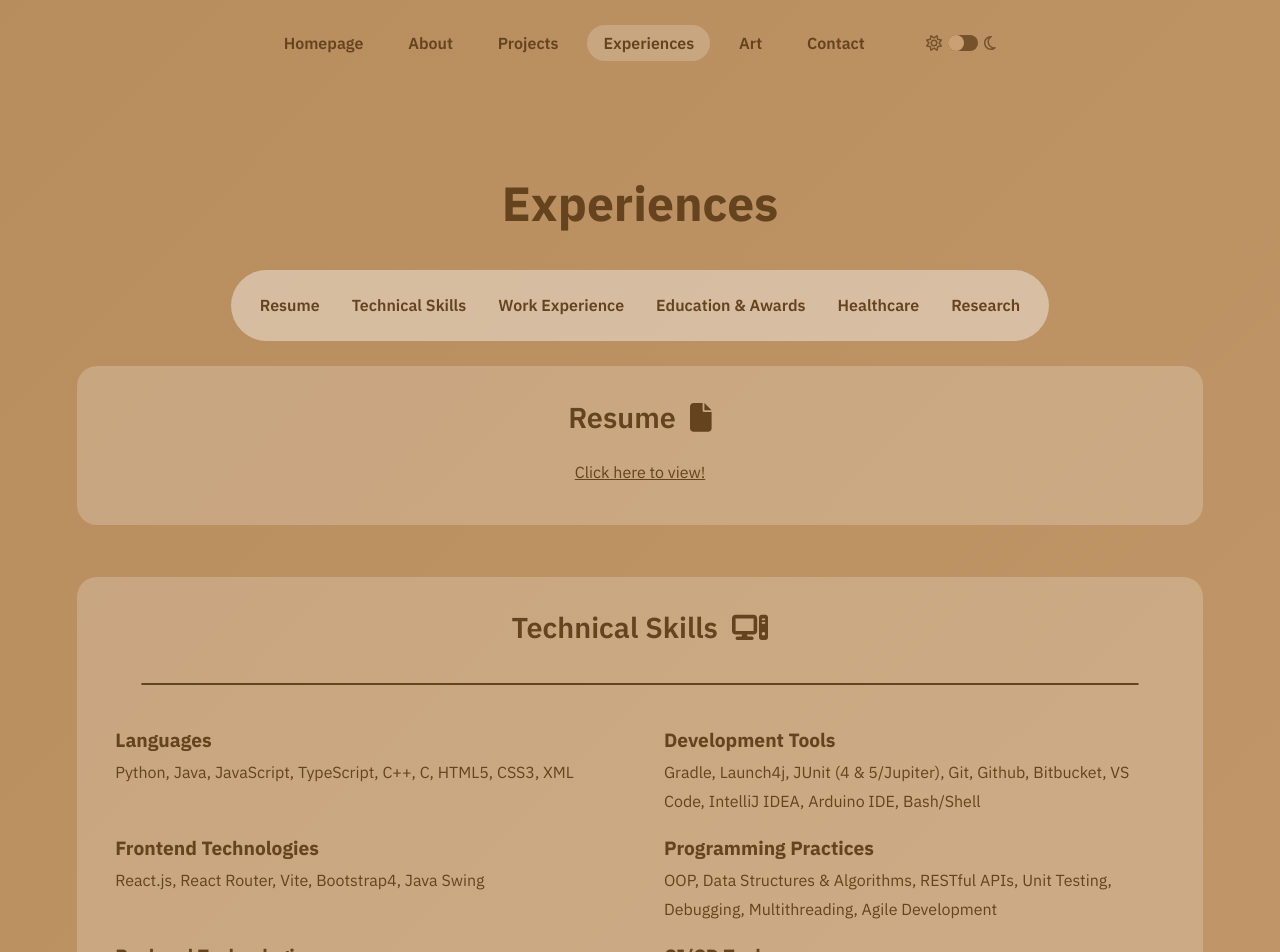
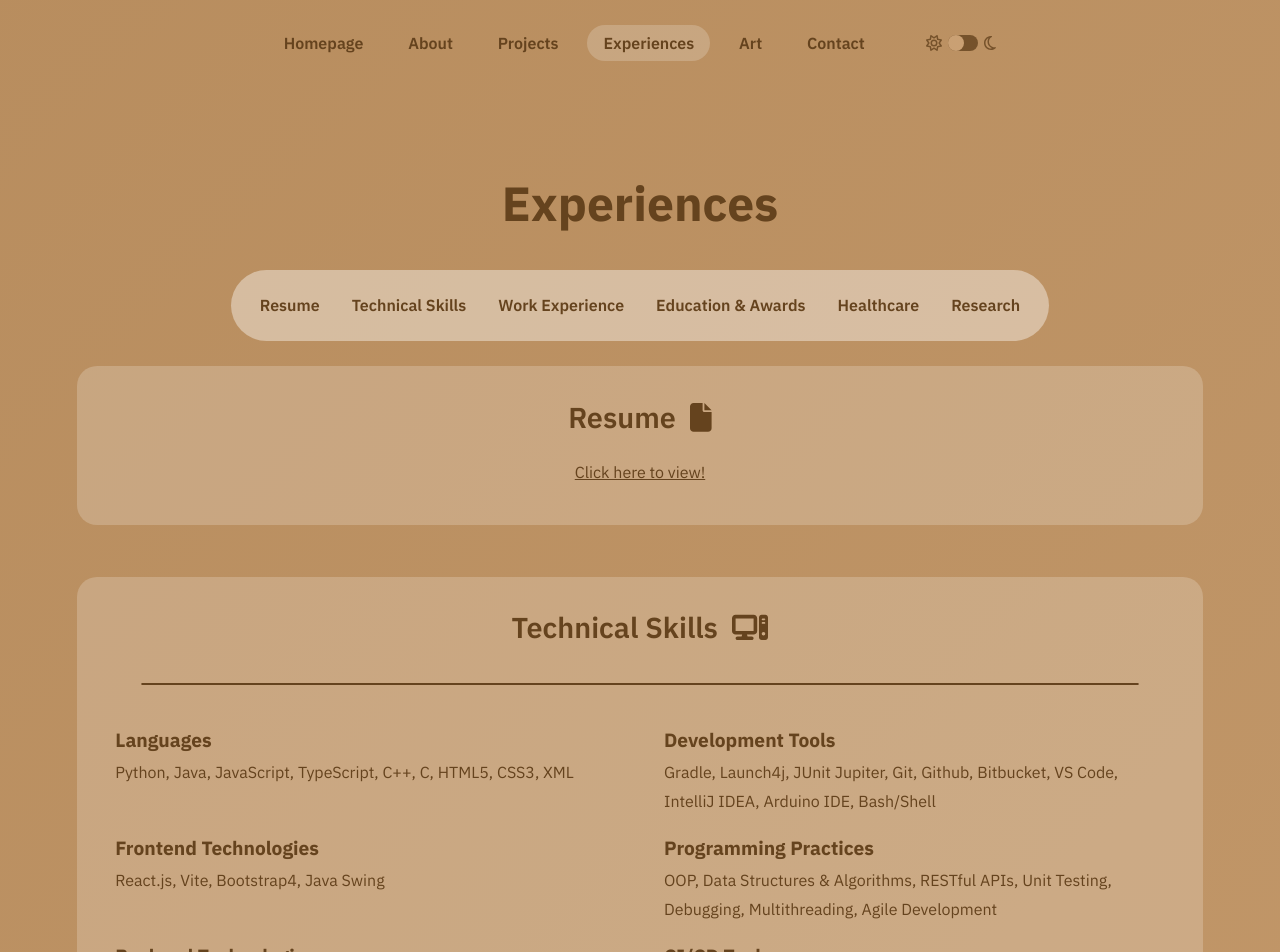
Before and after one commit to steph-xue/portfolio, a React (Vite) app: page /experiences in a window 1280 px wide. Shown: the top 952 px of the page. Built offline with nearby package versions, Linux system fonts and the light colour scheme.

Commit message:
update technical experiences

```diff
--- a/src/components/Experiences.jsx
+++ b/src/components/Experiences.jsx
@@ -206,7 +206,7 @@ function Experiences(props) {
                     </div>
                     <div className="skills-category skills-frontend">
                         <h3 className="skills-category-title">Frontend Technologies</h3>
-                        <p className="skills-category-items">React.js, React Router, Vite, Bootstrap4, Java Swing</p>
+                        <p className="skills-category-items">React.js, Vite, Bootstrap4, Java Swing</p>
                     </div>
                     <div className="skills-category skills-backend">
                         <h3 className="skills-category-title">Backend Technologies</h3>
@@ -226,7 +226,7 @@ function Experiences(props) {
                     </div>
                     <div className="skills-category skills-development">
                         <h3 className="skills-category-title">Development Tools</h3>
-                        <p className="skills-category-items">Gradle, Launch4j, JUnit (4 & 5/Jupiter), Git, Github, Bitbucket, VS Code, IntelliJ IDEA, Arduino IDE, Bash/Shell</p>
+                        <p className="skills-category-items">Gradle, Launch4j, JUnit Jupiter, Git, Github, Bitbucket, VS Code, IntelliJ IDEA, Arduino IDE, Bash/Shell</p>
                     </div>
                     <div className="skills-category skills-practices">
                         <h3 className="skills-category-title">Programming Practices</h3>
```
